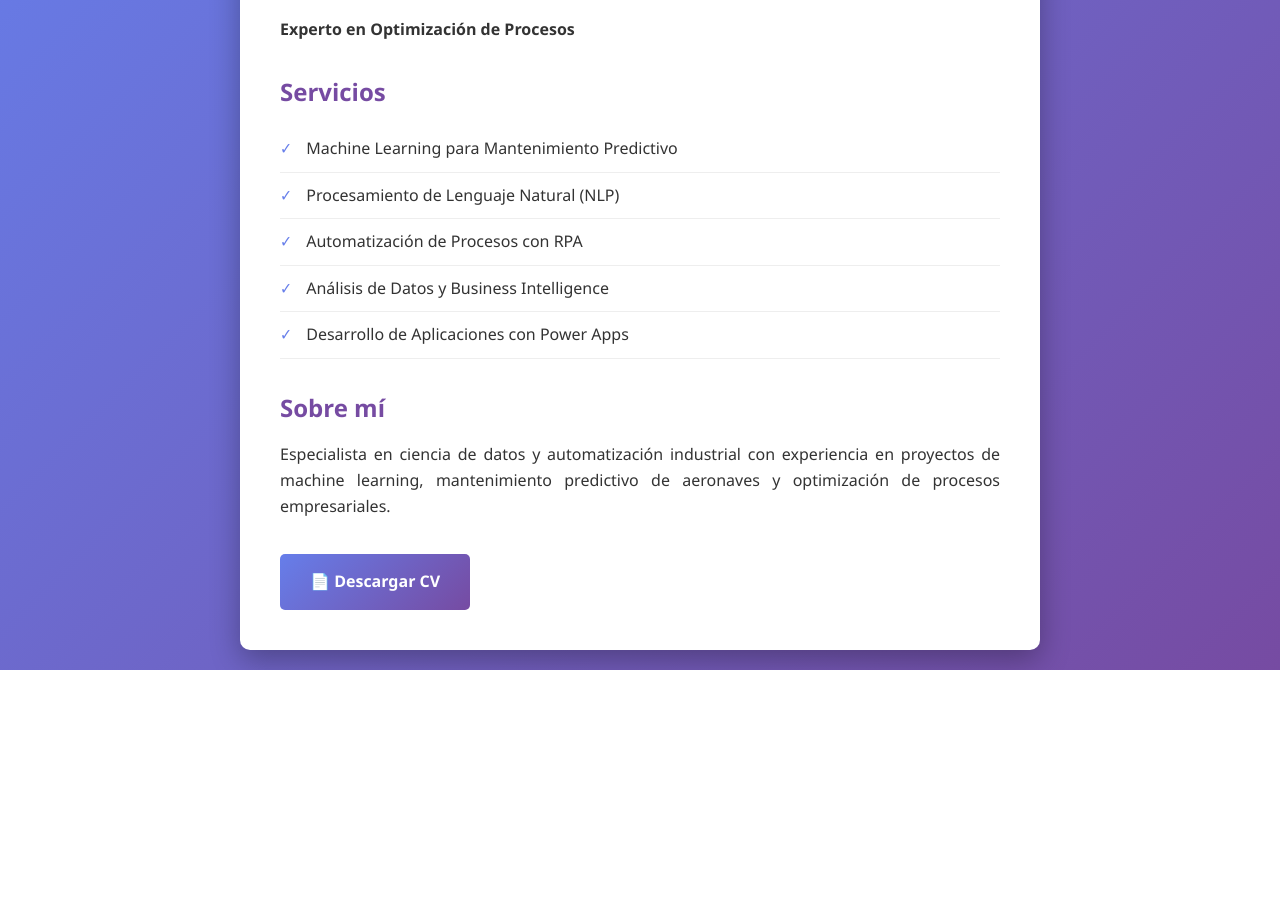
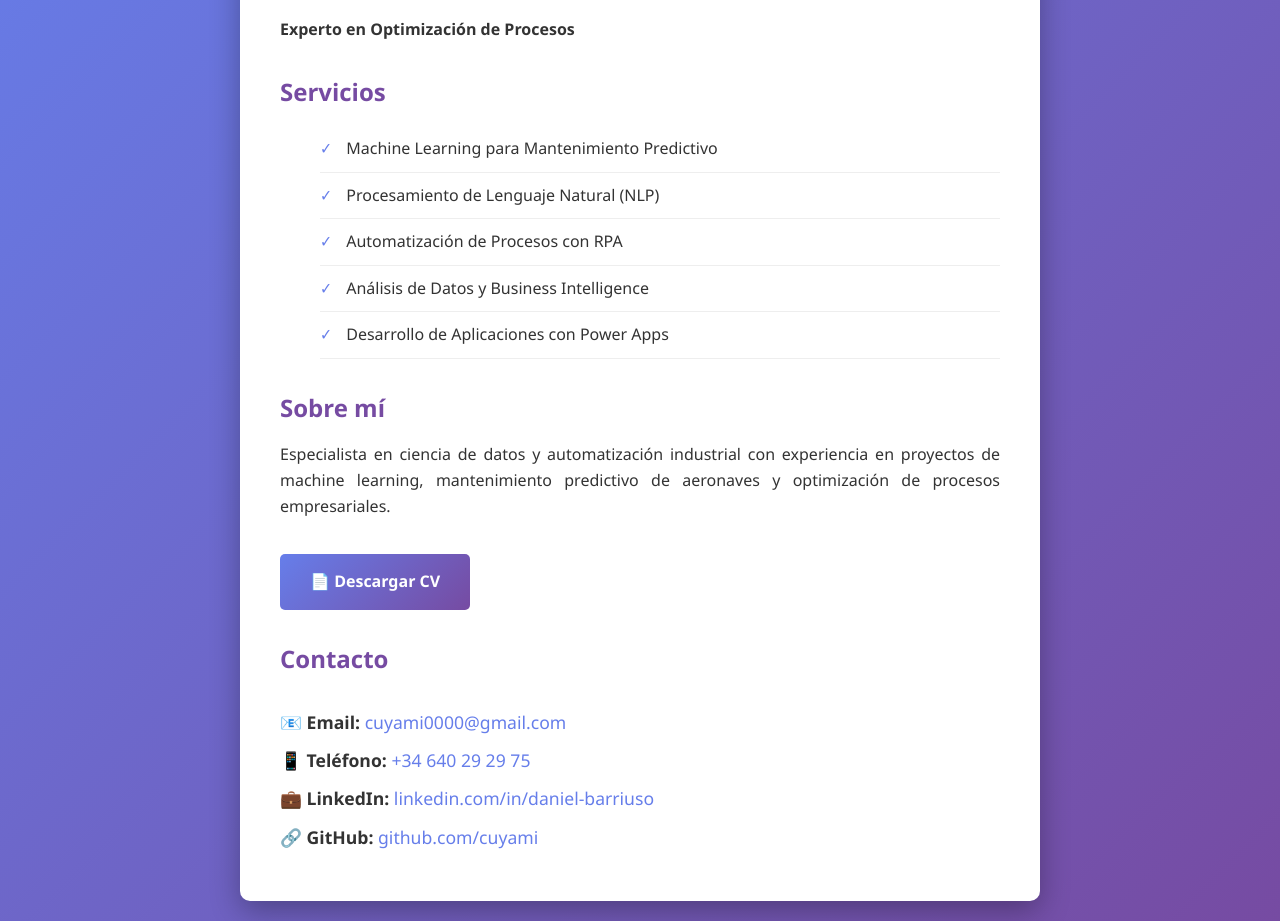
Before and after one commit to cuyami/procesos-avanzados.github.io, a plain HTML site: page index.html in a window 1280 px wide. Shown: the part 191-1112 px from the top of the page. Before the commit the page ends 861 px from the top, so only its background shows below. Drawn offline with Linux system fonts and the light colour scheme.

Commit message:
Añadir sección de contacto y mejorar SEO
Added meta tags for SEO and contact information.

```diff
--- a/index.html
+++ b/index.html
@@ -7,6 +7,12 @@
     <style>
         * {
             margin: 0;
+                <meta name="description" content="Consultoría especializada en Inteligencia Artificial, Machine Learning, NLP y Power Platform. Optimización de procesos industriales con más de 20 años de experiencia.">
+    <meta name="keywords" content="consultoría IA, machine learning, NLP, Power Platform, Power Apps, automatización procesos, mantenimiento predictivo, optimización industrial">
+    <meta name="author" content="Daniel Barriuso Sebastian">
+    <meta property="og:title" content="Consultoría en Procesos Industriales con IA">
+    <meta property="og:description" content="Experto en optimización de procesos con IA, Machine Learning y Power Platform">
+    <meta property="og:type" content="website">
             padding: 0;
             box-sizing: border-box;
         }
@@ -60,6 +66,22 @@
             list-style: none;
             margin-top: 15px;
         }
+                .contact-info {
+            margin-top: 30px;
+        }
+        .contact-info p {
+            margin: 10px 0;
+            font-size: 1.1em;
+        }
+        .contact-info a {
+            color: #667eea;
+            text-decoration: none;
+            transition: color 0.3s;
+        }
+        .contact-info a:hover {
+            color: #764ba2;
+            text-decoration: underline;
+        }
         .services li {
             padding: 10px 0;
             border-bottom: 1px solid #eee;
@@ -91,6 +113,15 @@
         mantenimiento predictivo de aeronaves y optimización de procesos empresariales.</p>
 
         <a href="cv.pdf" class="cv-button" download>📄 Descargar CV</a>
+
+
+        <h2>Contacto</h2>
+        <div class="contact-info">
+            <p>📧 <strong>Email:</strong> <a href="mailto:cuyami0000@gmail.com">cuyami0000@gmail.com</a></p>
+            <p>📱 <strong>Teléfono:</strong> <a href="tel:+34640292975">+34 640 29 29 75</a></p>
+            <p>💼 <strong>LinkedIn:</strong> <a href="https://www.linkedin.com/in/daniel-barriuso" target="_blank">linkedin.com/in/daniel-barriuso</a></p>
+            <p>🔗 <strong>GitHub:</strong> <a href="https://github.com/cuyami" target="_blank">github.com/cuyami</a></p>
+        </div>
     </div>
 </body>
 </html>
```
